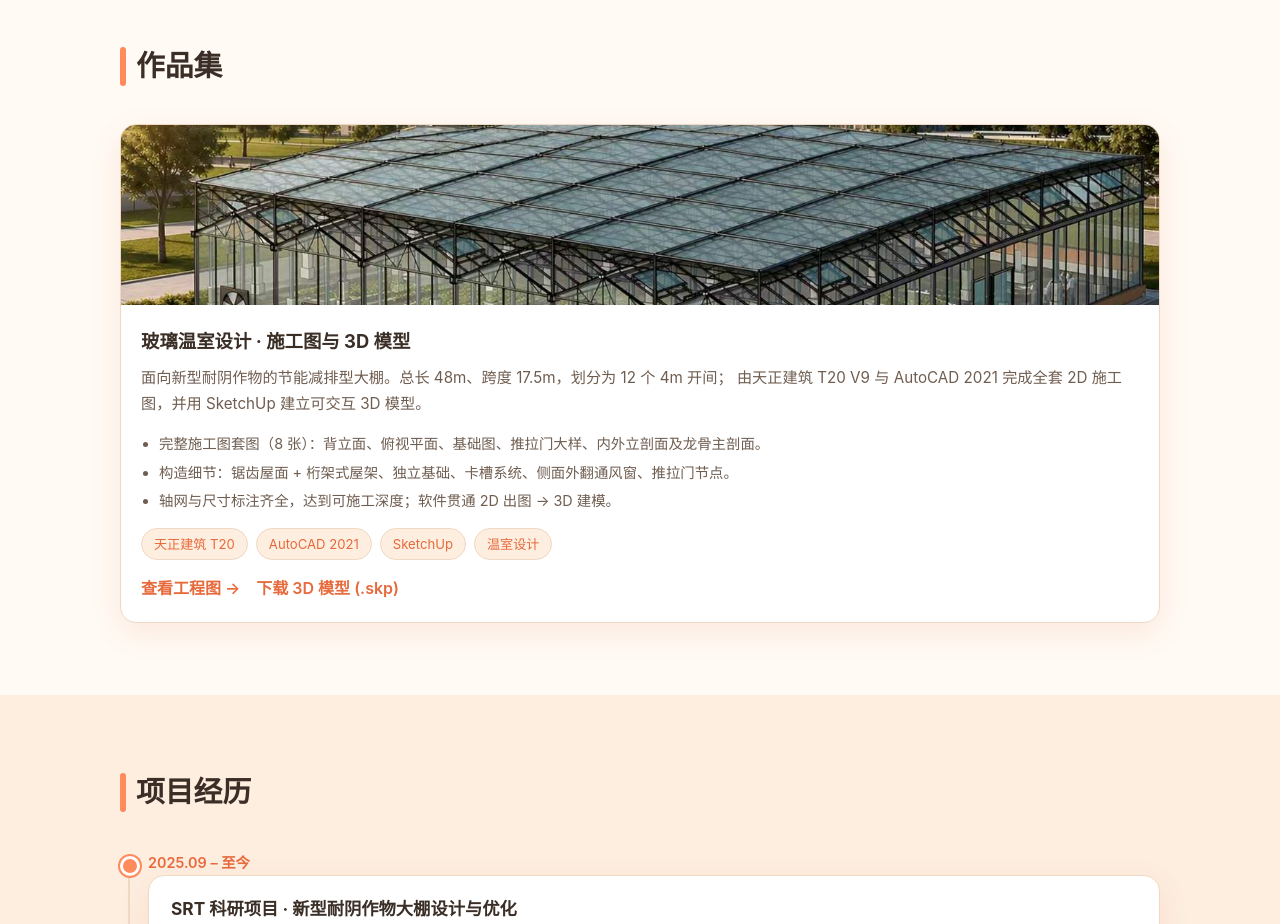
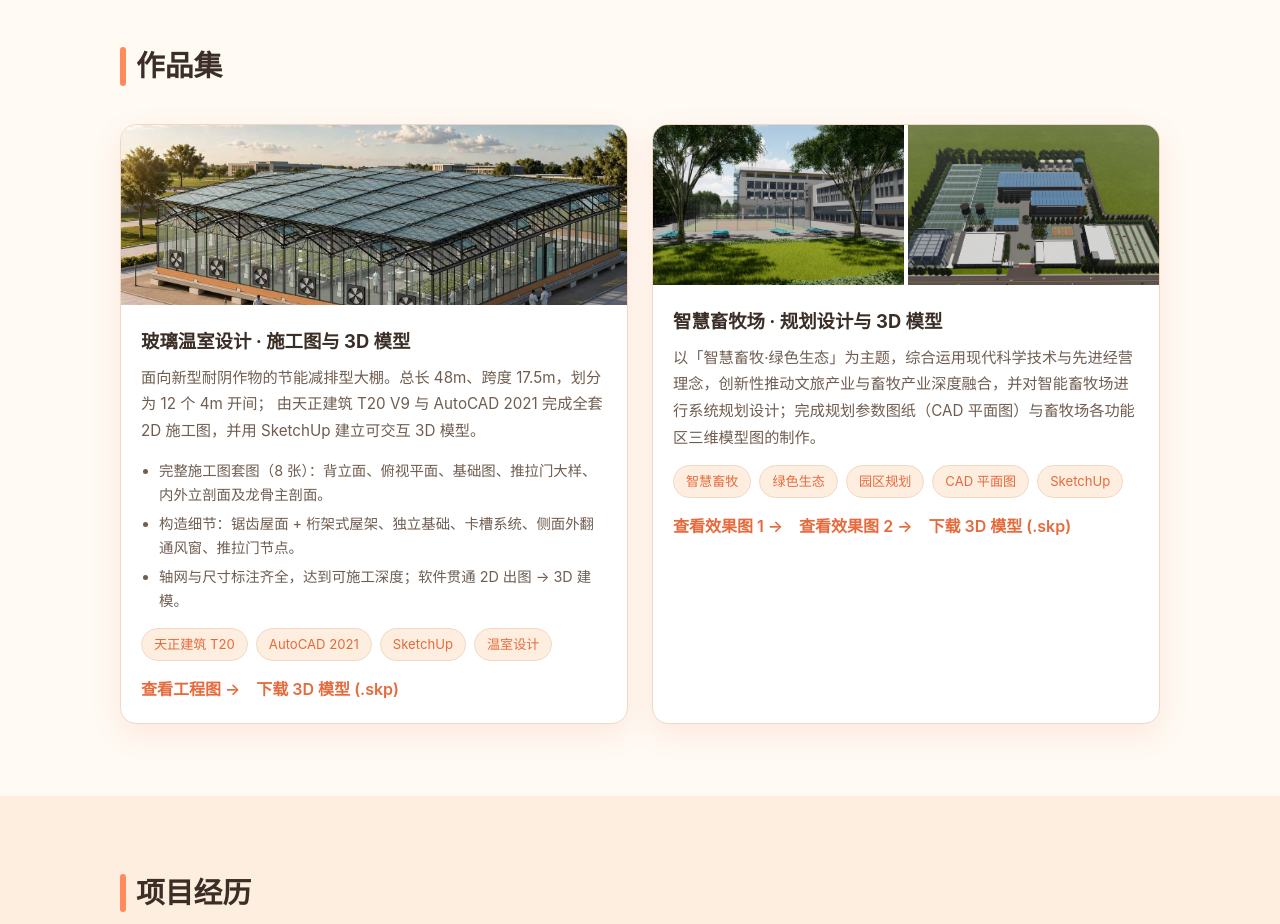
Before and after one commit to liangle0709le/personal-website, a plain HTML site: page index.html in a window 1280 px wide. Shown: the part 1400-2324 px from the top of the page. Drawn offline with Linux system fonts and the light colour scheme.

Commit message:
feat: 作品集新增智慧畜牧场卡片（双封面图 + 45MB SketchUp 模型）

```diff
--- a/css/style.css
+++ b/css/style.css
@@ -93,6 +93,8 @@ img { display: block; max-width: 100%; }
 .card__desc { color: var(--text-soft); font-size: .95rem; margin-bottom: 14px; }
 .card__tags { display: flex; flex-wrap: wrap; gap: 8px; margin-bottom: 14px; }
 .card__img--contain { object-fit: contain; background: #f3f4f6; }
+.card__cover-grid { display: grid; grid-template-columns: 1fr 1fr; gap: 4px; }
+.card__cover-grid .card__img { height: 160px; }
 .card__highlights { margin: 0 0 14px; padding-left: 18px; color: var(--text-soft); font-size: .9rem; line-height: 1.7; }
 .card__highlights li { margin-bottom: 4px; }
 .card__links { display: flex; flex-wrap: wrap; gap: 16px; }
--- a/index.html
+++ b/index.html
@@ -103,6 +103,35 @@
             </div>
           </article>
 
+          <article class="card reveal">
+            <div class="card__cover-grid">
+              <a href="assets/project-livestock-1.jpg" target="_blank" rel="noopener">
+                <img src="assets/project-livestock-1.jpg" alt="智慧畜牧场园区效果图" class="card__img" />
+              </a>
+              <a href="assets/project-livestock-2.jpg" target="_blank" rel="noopener">
+                <img src="assets/project-livestock-2.jpg" alt="智慧畜牧场规划鸟瞰效果图" class="card__img" />
+              </a>
+            </div>
+            <div class="card__body">
+              <h3 class="card__title">智慧畜牧场 · 规划设计与 3D 模型</h3>
+              <p class="card__desc">
+                以「智慧畜牧·绿色生态」为主题，综合运用现代科学技术与先进经营理念，创新性推动文旅产业与畜牧产业深度融合，并对智能畜牧场进行系统规划设计；完成规划参数图纸（CAD 平面图）与畜牧场各功能区三维模型图的制作。
+              </p>
+              <div class="card__tags">
+                <span class="tag">智慧畜牧</span>
+                <span class="tag">绿色生态</span>
+                <span class="tag">园区规划</span>
+                <span class="tag">CAD 平面图</span>
+                <span class="tag">SketchUp</span>
+              </div>
+              <div class="card__links">
+                <a href="assets/project-livestock-1.jpg" target="_blank" rel="noopener" class="card__link">查看效果图 1 →</a>
+                <a href="assets/project-livestock-2.jpg" target="_blank" rel="noopener" class="card__link">查看效果图 2 →</a>
+                <a href="assets/models/livestock.skp" download class="card__link">下载 3D 模型 (.skp)</a>
+              </div>
+            </div>
+          </article>
+
         </div>
       </div>
     </section>
```
Also changed, not shown: assets/project-livestock-1.jpg (added), assets/project-livestock-2.jpg (added), 1 other file.
